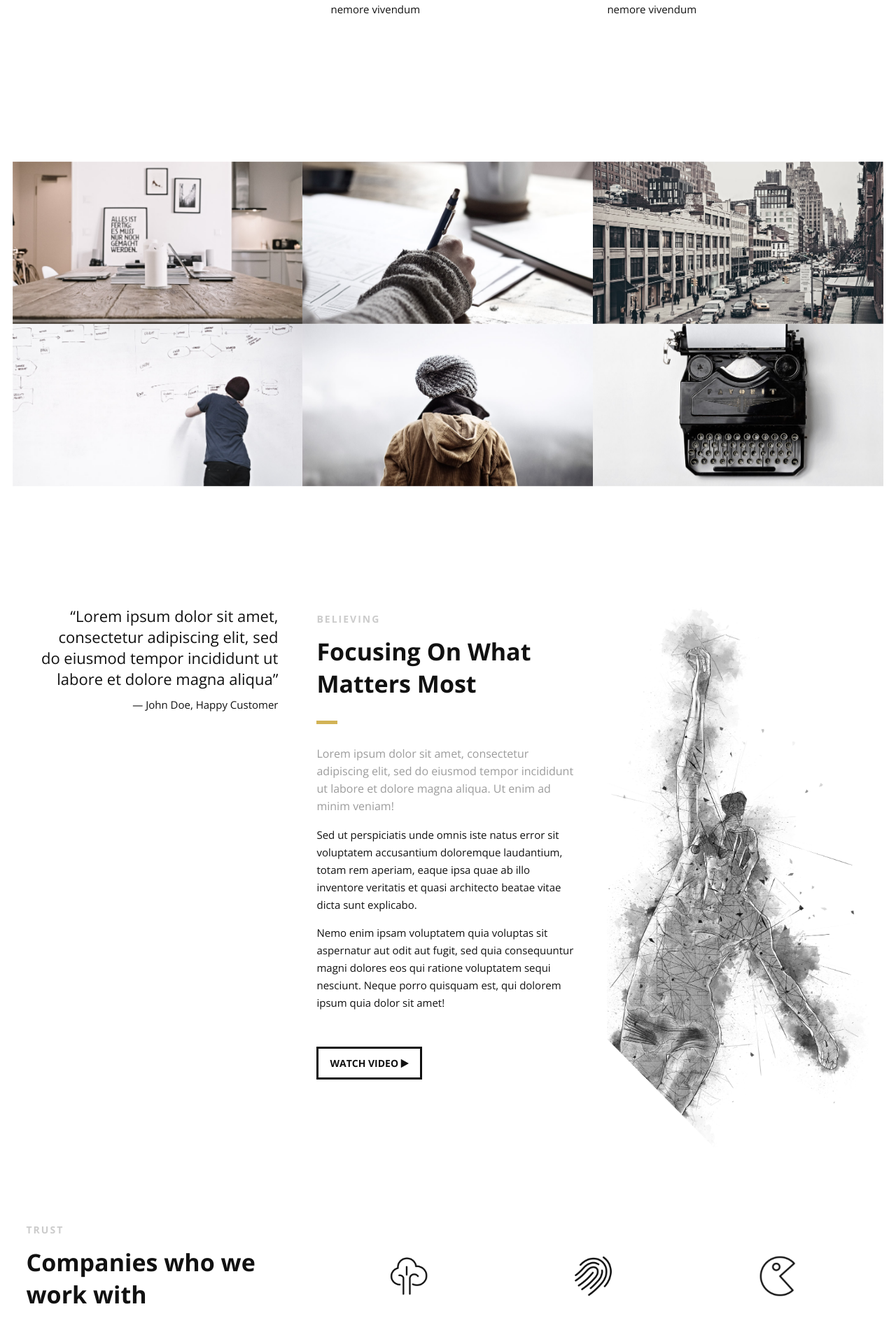
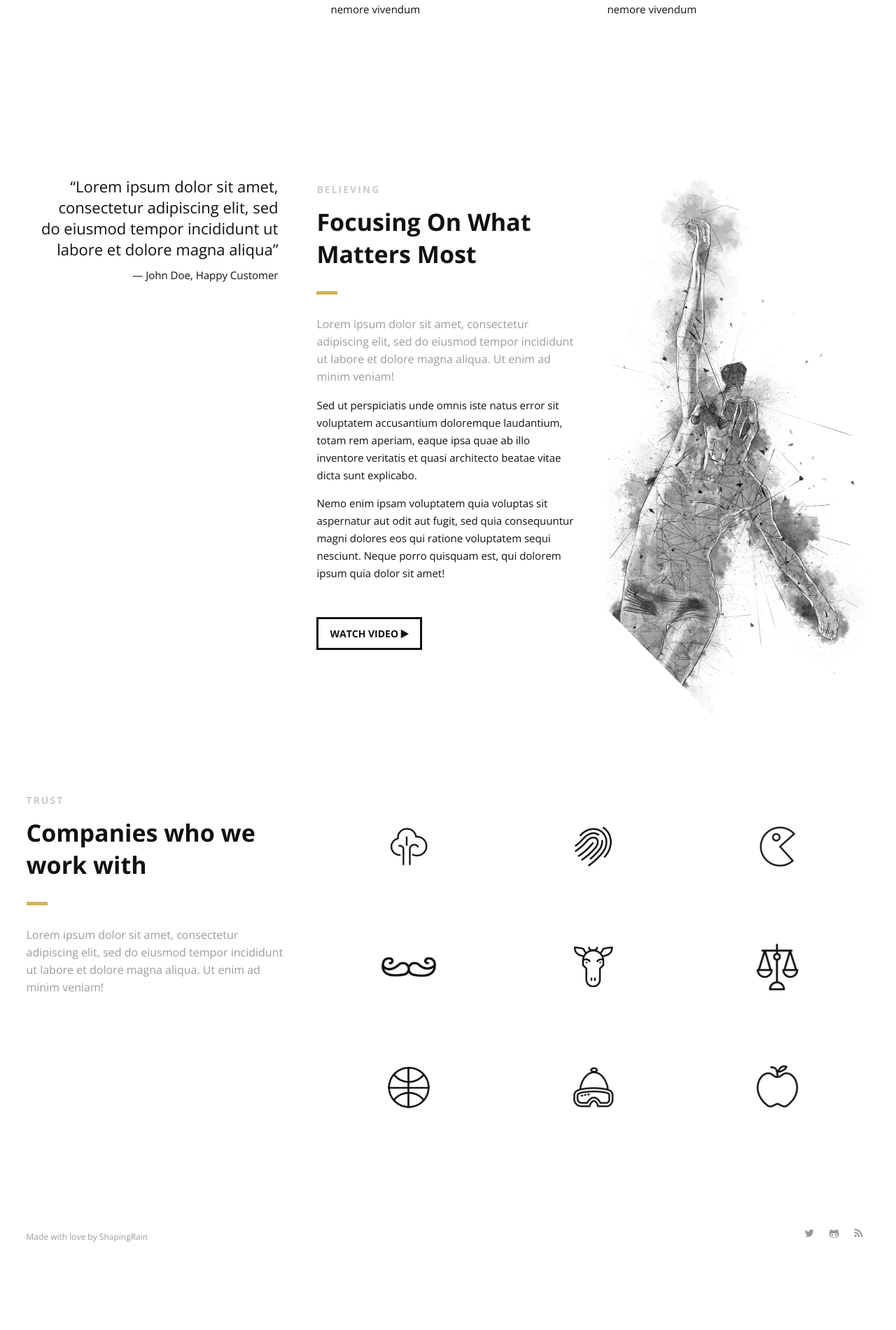
Before and after one commit to eightpointsquared/eightpointsquared.github.io, a Jekyll site: the page built from index.html, in a window 1280 px wide. Shown: the part 1210-3111 px from the top of the page at 70% size. Built offline with Jekyll 4.4.1, drawn with Linux system fonts in a browser that asks for light colours; after the commit the page ends 3025 px from its top, so only the background shows below that.

Commit message:
remove gallery

```diff
--- a/index.html
+++ b/index.html
@@ -84,31 +84,8 @@ title: Home
 
     </div>
 
-
 </section>
 <!--End of Introduction-->
-
-
-<!--Gallery-->
-<aside id="gallery" class="row text-center scrollto clearfix" data-featherlight-gallery
-        data-featherlight-filter="a">
-
-        <a href="public/images/gallery-images/gallery-image-1.jpg" data-featherlight="image" class="col-3 wow fadeIn"
-        data-wow-delay="0.1s"><img src="public/images/gallery-images/gallery-image-1.jpg" alt="Landing Page"/></a>
-        <a href="public/images/gallery-images/gallery-image-2.jpg" data-featherlight="image" class="col-3 wow fadeIn"
-        data-wow-delay="0.3s"><img src="public/images/gallery-images/gallery-image-2.jpg" alt="Landing Page"/></a>
-        <a href="public/images/gallery-images/gallery-image-3.jpg" data-featherlight="image" class="col-3 wow fadeIn"
-        data-wow-delay="0.5s"><img src="public/images/gallery-images/gallery-image-3.jpg" alt="Landing Page"/></a>
-        <a href="public/images/gallery-images/gallery-image-4.jpg" data-featherlight="image" class="col-3 wow fadeIn"
-        data-wow-delay="1.1s"><img src="public/images/gallery-images/gallery-image-4.jpg" alt="Landing Page"/></a>
-        <a href="public/images/gallery-images/gallery-image-5.jpg" data-featherlight="image" class="col-3 wow fadeIn"
-        data-wow-delay="0.9s"><img src="public/images/gallery-images/gallery-image-5.jpg" alt="Landing Page"/></a>
-        <a href="public/images/gallery-images/gallery-image-6.jpg" data-featherlight="image" class="col-3 wow fadeIn"
-        data-wow-delay="0.7s"><img src="public/images/gallery-images/gallery-image-6.jpg" alt="Landing Page"/></a>
-
-</aside>
-<!--End of Gallery-->
-
 
 <!--Content Section-->
 <div id="services" class="scrollto clearfix">
```
